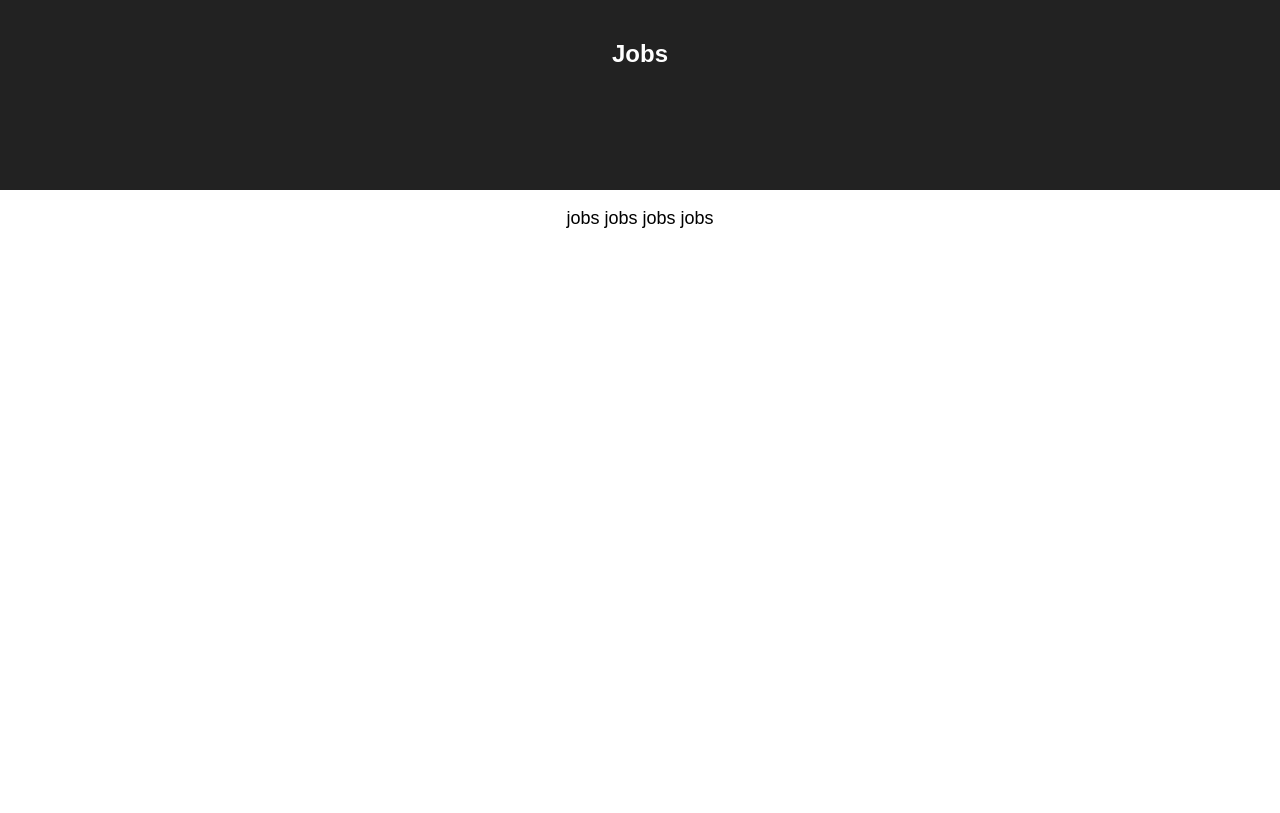
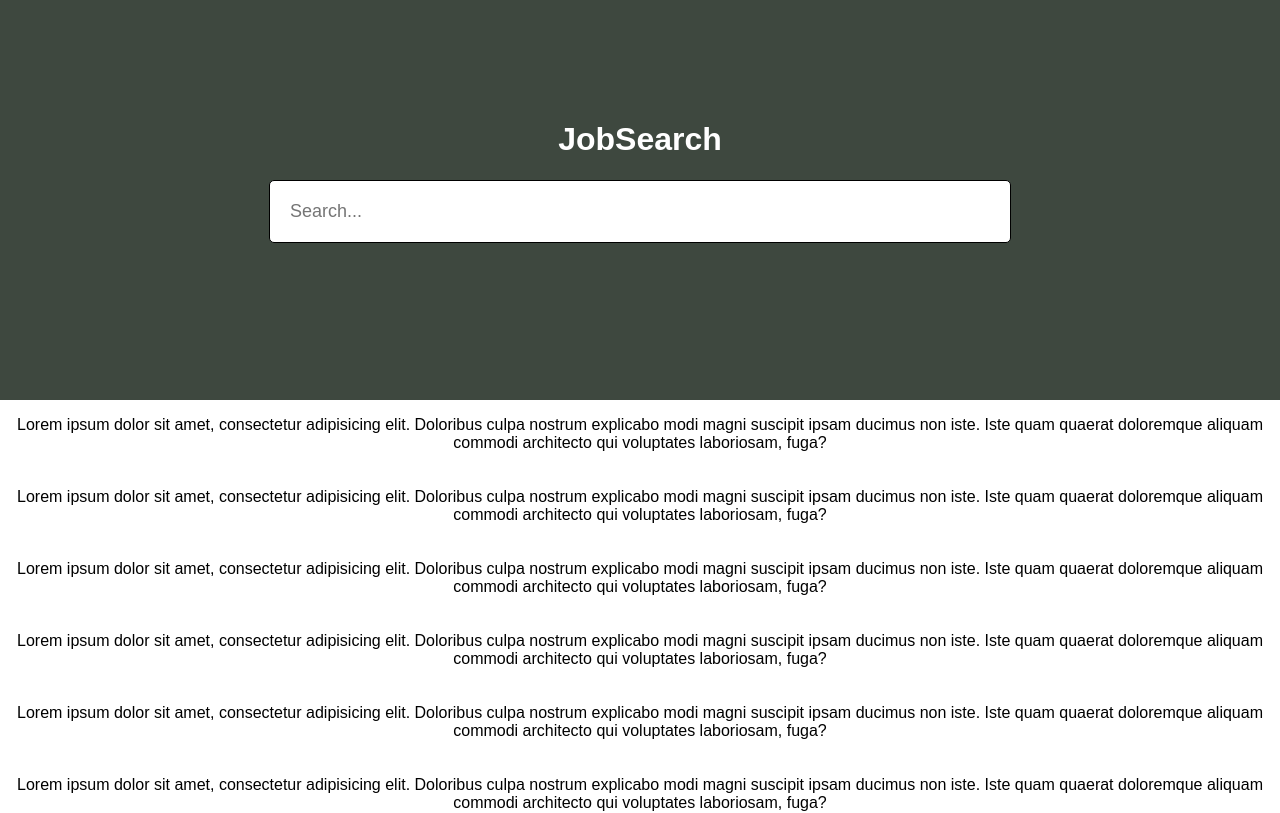
Before and after one commit to mmumby/jobSearch, a React (Create React App) app: page / in a window 1280 px wide. Shown: the top 813 px of the page. Built offline with nearby package versions, Linux system fonts and the light colour scheme.

Commit message:
added navbar/searchbar components/ added css to navbar / added filler text to joblist

```diff
--- a/src/components/App.js
+++ b/src/components/App.js
@@ -1,17 +1,16 @@
 import React, { Component } from 'react';
-import '../stylesheets/App.css';
+import '../styles/App.css';
 import JobList from './JobList';
+import NavBar from './NavBar';
 
 class App extends Component {
   render() {
     return (
       <div className="App">
-        <div className="App-header">
-          <h2>Jobs</h2>
+        <div>
+          <NavBar />
+          <JobList />
         </div>
-        <p className="App-intro">
-        <JobList />
-        </p>
       </div>
     );
   }
--- a/src/components/JobList.js
+++ b/src/components/JobList.js
@@ -1,11 +1,46 @@
 import React, { Component } from 'react';
-import { createStore } from 'redux';
+// import { createStore } from 'redux';
 
 class JobList extends Component {
+  // // step 1 create Store (reducer, state)
+  // const store = createStore(reducer, initialState);
+
+  // // step 2 reducer (state, action)
+  // const reducer = function(state, action){
+
+  //   }
+
+
+
   render() {
     return (
       <div>
-      <p>jobs jobs jobs jobs</p>
+      <p>
+         Lorem ipsum dolor sit amet, consectetur adipisicing elit. Doloribus culpa nostrum explicabo modi magni suscipit ipsam ducimus non iste. Iste quam quaerat doloremque aliquam commodi architecto qui voluptates laboriosam, fuga?
+        <br/><br/><br/>
+         Lorem ipsum dolor sit amet, consectetur adipisicing elit. Doloribus culpa nostrum explicabo modi magni suscipit ipsam ducimus non iste. Iste quam quaerat doloremque aliquam commodi architecto qui voluptates laboriosam, fuga?
+        <br/><br/><br/>
+         Lorem ipsum dolor sit amet, consectetur adipisicing elit. Doloribus culpa nostrum explicabo modi magni suscipit ipsam ducimus non iste. Iste quam quaerat doloremque aliquam commodi architecto qui voluptates laboriosam, fuga?
+        <br/><br/><br/>
+         Lorem ipsum dolor sit amet, consectetur adipisicing elit. Doloribus culpa nostrum explicabo modi magni suscipit ipsam ducimus non iste. Iste quam quaerat doloremque aliquam commodi architecto qui voluptates laboriosam, fuga?
+        <br/><br/><br/>
+         Lorem ipsum dolor sit amet, consectetur adipisicing elit. Doloribus culpa nostrum explicabo modi magni suscipit ipsam ducimus non iste. Iste quam quaerat doloremque aliquam commodi architecto qui voluptates laboriosam, fuga?
+        <br/><br/><br/>
+         Lorem ipsum dolor sit amet, consectetur adipisicing elit. Doloribus culpa nostrum explicabo modi magni suscipit ipsam ducimus non iste. Iste quam quaerat doloremque aliquam commodi architecto qui voluptates laboriosam, fuga?
+        <br/><br/><br/>
+         Lorem ipsum dolor sit amet, consectetur adipisicing elit. Doloribus culpa nostrum explicabo modi magni suscipit ipsam ducimus non iste. Iste quam quaerat doloremque aliquam commodi architecto qui voluptates laboriosam, fuga?
+        <br/><br/><br/>
+         Lorem ipsum dolor sit amet, consectetur adipisicing elit. Doloribus culpa nostrum explicabo modi magni suscipit ipsam ducimus non iste. Iste quam quaerat doloremque aliquam commodi architecto qui voluptates laboriosam, fuga?
+        <br/><br/><br/>
+         Lorem ipsum dolor sit amet, consectetur adipisicing elit. Doloribus culpa nostrum explicabo modi magni suscipit ipsam ducimus non iste. Iste quam quaerat doloremque aliquam commodi architecto qui voluptates laboriosam, fuga?
+        <br/><br/><br/>
+         Lorem ipsum dolor sit amet, consectetur adipisicing elit. Doloribus culpa nostrum explicabo modi magni suscipit ipsam ducimus non iste. Iste quam quaerat doloremque aliquam commodi architecto qui voluptates laboriosam, fuga?
+        <br/><br/><br/>
+         Lorem ipsum dolor sit amet, consectetur adipisicing elit. Doloribus culpa nostrum explicabo modi magni suscipit ipsam ducimus non iste. Iste quam quaerat doloremque aliquam commodi architecto qui voluptates laboriosam, fuga?
+        <br/><br/><br/>
+         Lorem ipsum dolor sit amet, consectetur adipisicing elit. Doloribus culpa nostrum explicabo modi magni suscipit ipsam ducimus non iste. Iste quam quaerat doloremque aliquam commodi architecto qui voluptates laboriosam, fuga?
+        <br/><br/><br/>
+      </p>
       </div>
     );
   }
--- /dev/null
+++ b/src/components/NavBar.js
@@ -0,0 +1,18 @@
+import React, { Component } from 'react';
+import SearchBar from './SearchBar';
+import '../styles/navbar.css';
+
+class NavBar extends Component {
+  render() {
+    return (
+        <div className="nav-header">
+          <div>
+            <h1> JobSearch </h1>
+            <SearchBar />
+          </div>
+        </div>
+    );
+  }
+}
+
+export default NavBar;
--- /dev/null
+++ b/src/components/SearchBar.js
@@ -0,0 +1,14 @@
+import React, { Component } from 'react';
+import '../styles/navbar.css';
+
+class SearchBar extends Component {
+  render() {
+    return (
+      <div>
+        <input className="search-bar" placeholder="Search..."/>
+      </div>
+    );
+  }
+}
+
+export default SearchBar;
--- a/src/index.js
+++ b/src/index.js
@@ -1,6 +1,6 @@
 import React from 'react';
 import ReactDOM from 'react-dom';
-import './stylesheets/index.css';
+import './styles/index.css';
 import App from './components/App';
 import registerServiceWorker from './registerServiceWorker';
 
--- /dev/null
+++ b/src/styles/navbar.css
@@ -0,0 +1,14 @@
+.nav-header {
+  background-color: #3e483f;
+  height: 200px;
+  padding: 100px;
+  color: white;
+}
+
+.search-bar {
+  border: 1px solid black;
+  padding: 20px;
+  width: 700px;
+  font-size: large;
+  border-radius: 5px;
+}
```
Also changed, not shown: src/styles/App.css (renamed from src/stylesheets/App.css), src/styles/index.css (renamed from src/stylesheets/index.css), src/styles/joblist.css (added).
